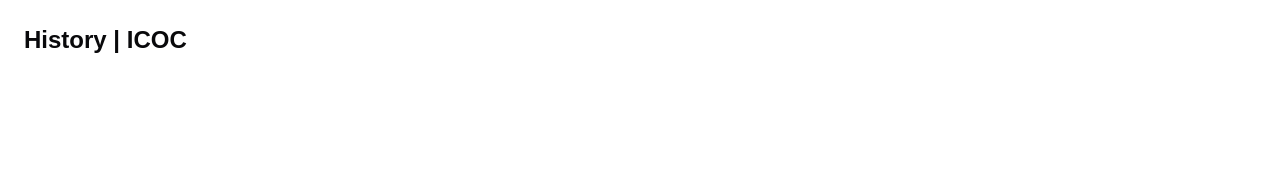
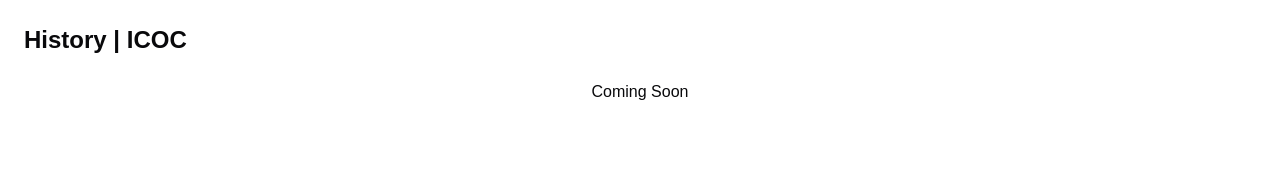
Before and after one commit to Justforvan/ico, a Next.js app: page /history in a window 1280 px wide. Shown: the top 170 px of the page. Built offline with nearby package versions, Linux system fonts and the light colour scheme.

Commit message:
Add ComingSoon component and integrate it into Home and History pages

```diff
--- a/app/(pages)/history/page.tsx
+++ b/app/(pages)/history/page.tsx
@@ -1,3 +1,4 @@
+import ComingSoon from "@/components/page_components/coming_soon";
 import { Metadata } from "next";
 
 export const metadata: Metadata = {
@@ -10,6 +11,7 @@
     <>
       <main className="flex flex-col justify-center">
         <h1 className="font-bold text-2xl m-6">History | ICOC</h1>
+        <ComingSoon />
       </main>
     </>
   );
--- a/app/page.tsx
+++ b/app/page.tsx
@@ -1,3 +1,4 @@
+import ComingSoon from "@/components/page_components/coming_soon";
 import { Metadata } from "next";
 
 export const metadata: Metadata = {
@@ -10,6 +11,7 @@
     <>
       <main className="flex flex-col justify-center">
         <h1 className="font-bold text-2xl m-6">Home | ICOC</h1>
+        <ComingSoon />
       </main>
     </>
   );
--- /dev/null
+++ b/components/page_components/coming_soon.tsx
@@ -0,0 +1,7 @@
+export default function ComingSoon() {
+  return (
+    <>
+      <p className="text-center">Coming Soon</p>
+    </>
+  );
+}
```
